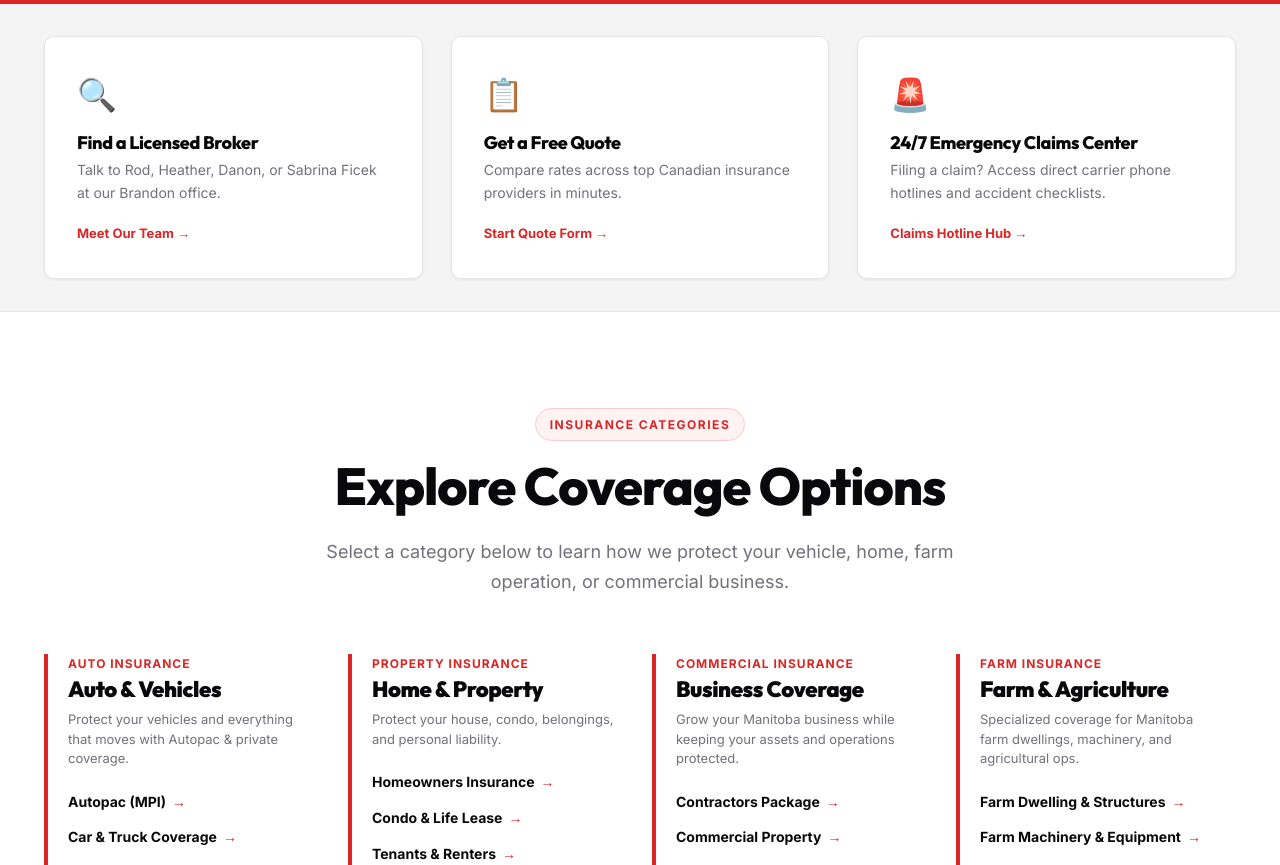
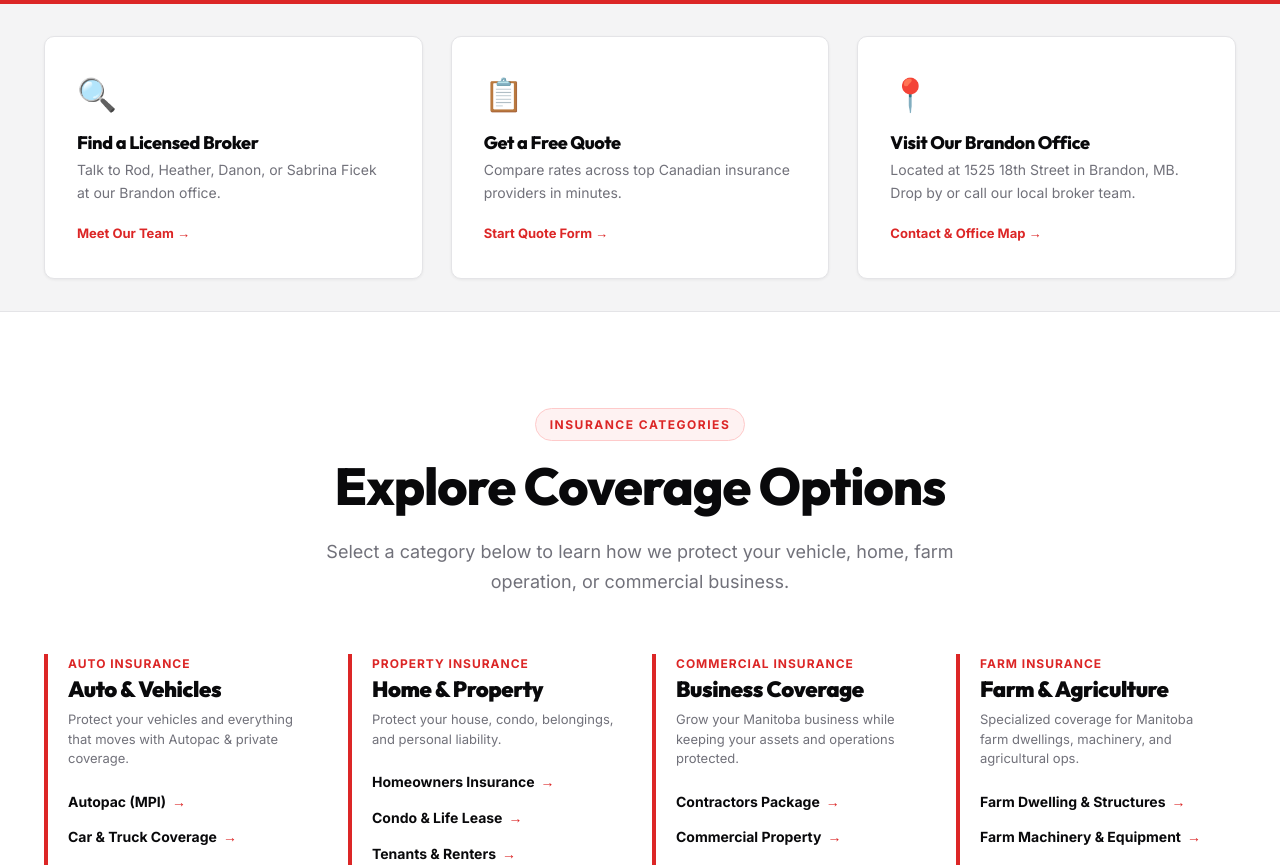
Before and after one commit to austinlmadeit/ficeks, a Next.js app: page / in a window 1280 px wide. Shown: the part 880-1745 px from the top of the page. Built offline with nearby package versions, Linux system fonts and the light colour scheme.

Commit message:
fix: replace duplicate claims card in utility strip with Visit Our Brandon Office card

```diff
--- a/app/page.js
+++ b/app/page.js
@@ -118,11 +118,11 @@ export default function HomePage() {
                 href: '/quote',
               },
               {
-                icon: '🚨',
-                title: '24/7 Emergency Claims Center',
-                desc: 'Filing a claim? Access direct carrier phone hotlines and accident checklists.',
-                linkText: 'Claims Hotline Hub →',
-                href: '/claims',
+                icon: '📍',
+                title: 'Visit Our Brandon Office',
+                desc: 'Located at 1525 18th Street in Brandon, MB. Drop by or call our local broker team.',
+                linkText: 'Contact & Office Map →',
+                href: '/contact',
               },
             ].map((u, i) => (
               <Link key={i} href={u.href} className="card" style={{ display: 'block', textDecoration: 'none', background: '#ffffff' }}>
```
